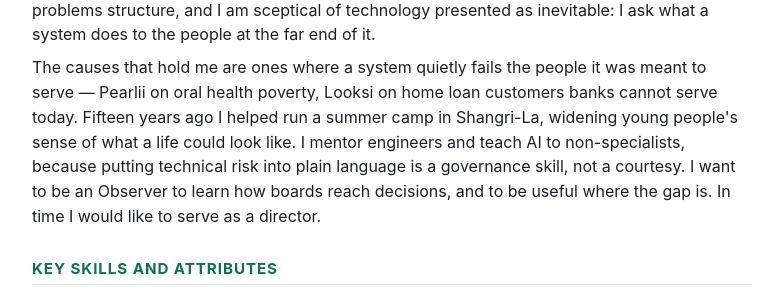
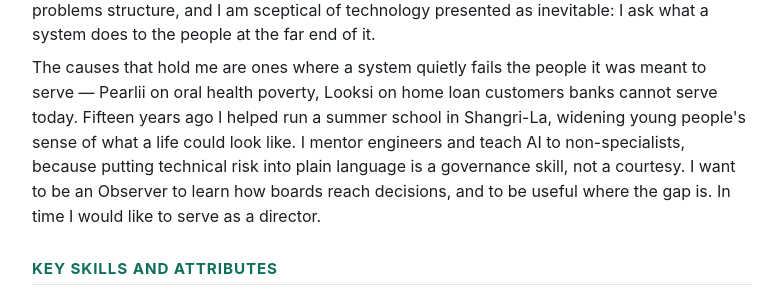
Before and after one commit to ruodingt/ruodingt.github.io, a Jekyll site: the page built from cv/index.md, in a window 1280 px wide and 1400 px high, scrolled down 235 px. Shown: the part 203-503 px from the top of the window, without its empty margins (248-1030 px from the left). Built offline with Jekyll 4.4.1, drawn with Linux system fonts in a browser that asks for light colours; some of the changed text lies outside the part shown.

Commit message:
Call the Shangri-La program a summer school, not a summer camp
'Camp' reads recreational; it was taught by visiting scholars of Chinese
culture and Tibetan Buddhism, which is a summer school.

Co-Authored-By: Claude Opus 5 (1M context) <noreply@anthropic.com>

```diff
--- a/_data/cv.yml
+++ b/_data/cv.yml
@@ -10,7 +10,7 @@ linkedin: "https://www.linkedin.com/in/ruodingt-tian/"
 # connection, and values/motivation.
 statement:
   - "I grew up in south-east China, studied engineering in Beijing, and came to Melbourne in 2017 for a master's in data science. Moving twice, the second time without a local network, taught me how much depends on the systems that make room for newcomers &mdash; and how easily someone falls outside them. Since then I have taken AI and data work from ambiguity to production in a regulated bank, a scale-up, and two startups I helped build. I give ill-defined problems structure, and I am sceptical of technology presented as inevitable: I ask what a system does to the people at the far end of it."
-  - "The causes that hold me are ones where a system quietly fails the people it was meant to serve &mdash; Pearlii on oral health poverty, Looksi on home loan customers banks cannot serve today. Fifteen years ago I helped run a summer camp in Shangri-La, widening young people's sense of what a life could look like. I mentor engineers and teach AI to non-specialists, because putting technical risk into plain language is a governance skill, not a courtesy. I want to be an Observer to learn how boards reach decisions, and to be useful where the gap is. In time I would like to serve as a director."
+  - "The causes that hold me are ones where a system quietly fails the people it was meant to serve &mdash; Pearlii on oral health poverty, Looksi on home loan customers banks cannot serve today. Fifteen years ago I helped run a summer school in Shangri-La, widening young people's sense of what a life could look like. I mentor engineers and teach AI to non-specialists, because putting technical risk into plain language is a governance skill, not a courtesy. I want to be an Observer to learn how boards reach decisions, and to be useful where the gap is. In time I would like to serve as a director."
 
 attributes:
   - title: "Technology and data judgement"
@@ -63,7 +63,7 @@ experience:
 
 community:
   - title: "Youth cultural education, Shangri-La"
-    detail: "Summer camp introducing young people to Chinese cultural traditions and Tibetan Buddhist scholarship; participant, then staff."
+    detail: "Residential summer school introducing young people to Chinese cultural traditions and Tibetan Buddhist scholarship, taught by visiting scholars; participant, then staff."
   - title: "Connecting people and institutions"
     detail: "Professors into advisory roles, and an industry partner for a PhD group whose Australian Research Council application would otherwise have lapsed."
   - title: "Mentoring and teaching"
```
